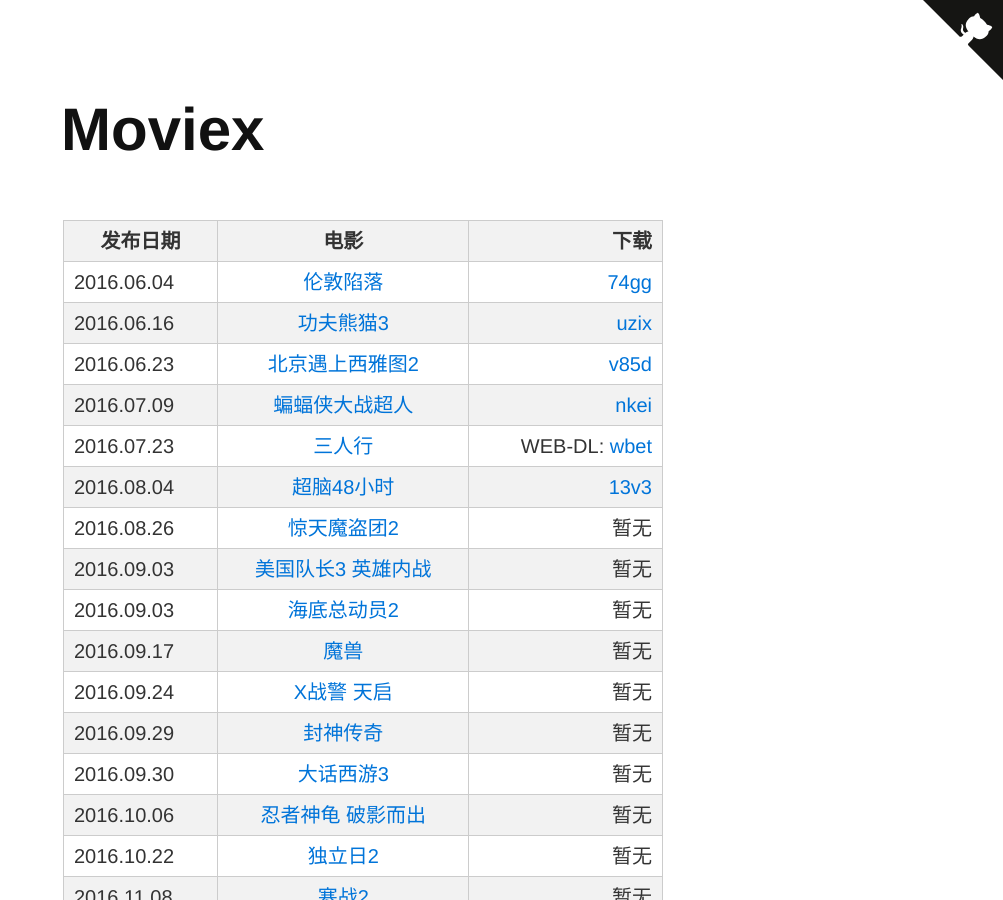
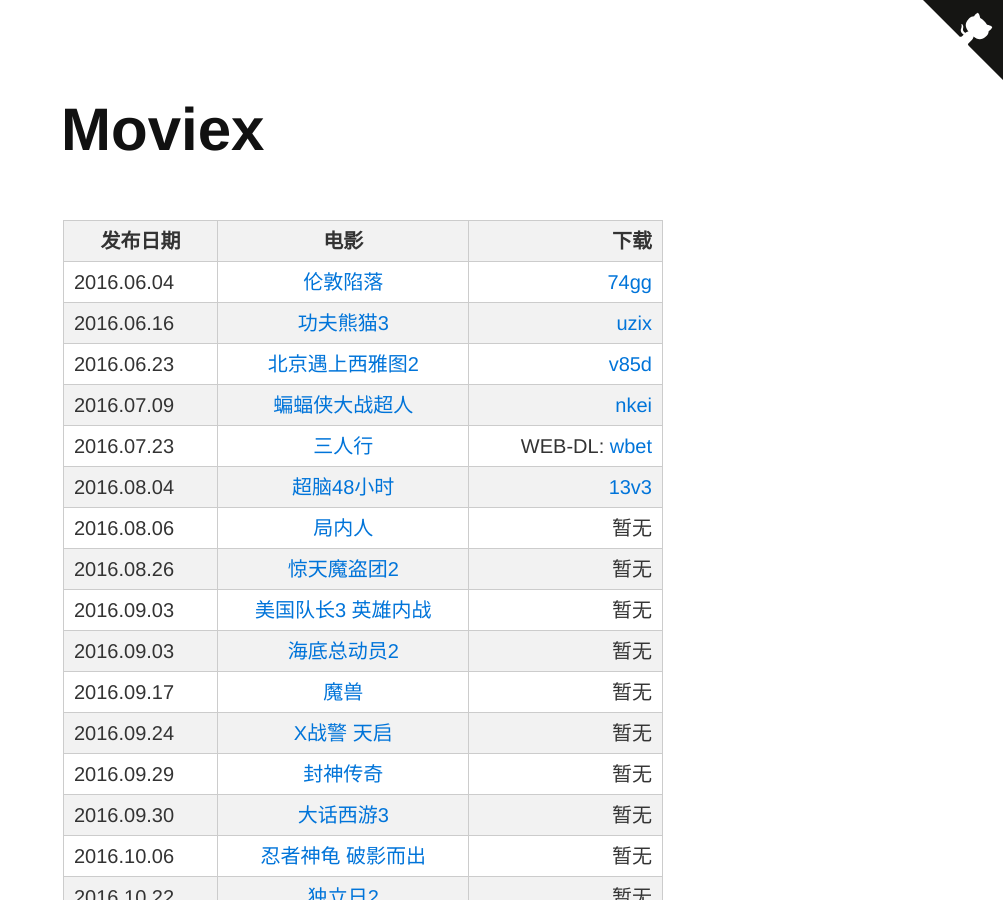
Before and after one commit to creeveliu/moviex.github.io, a Jekyll site: the page built from index.md, in a window 1280 px wide and 900 px high. Shown: the whole window, without its empty margins (277-1280 px from the left). Built offline with Jekyll 4.4.1, drawn with Linux system fonts in a browser that asks for light colours; comment, search, counter and statistics services are not loaded.

Commit message:
Update index.md

```diff
--- a/index.md
+++ b/index.md
@@ -10,6 +10,7 @@
 | 2016.07.09     | [蝙蝠侠大战超人](http://movie.douban.com/subject/24750534/)     | [nkei](http://pan.baidu.com/s/1i5uaIt3) |
 | 2016.07.23     | [三人行](https://movie.douban.com/subject/26235349/)     | WEB-DL: [wbet](https://pan.baidu.com/s/1boVl3XX) |
 | 2016.08.04     | [超脑48小时](https://movie.douban.com/)     |[13v3](http://pan.baidu.com/s/1hsmCiEC) |
+| 2016.08.06     | [局内人](https://movie.douban.com/subject/1441801/)     |暂无 |
 | 2016.08.26      | [惊天魔盗团2](https://movie.douban.com/subject/25662337/)      | 暂无 |
 | 2016.09.03     | [美国队长3 英雄内战](https://movie.douban.com/subject/25820460/)     | 暂无 |
 | 2016.09.03     | [海底总动员2](https://movie.douban.com/subject/11524967/)     | 暂无 |
```
